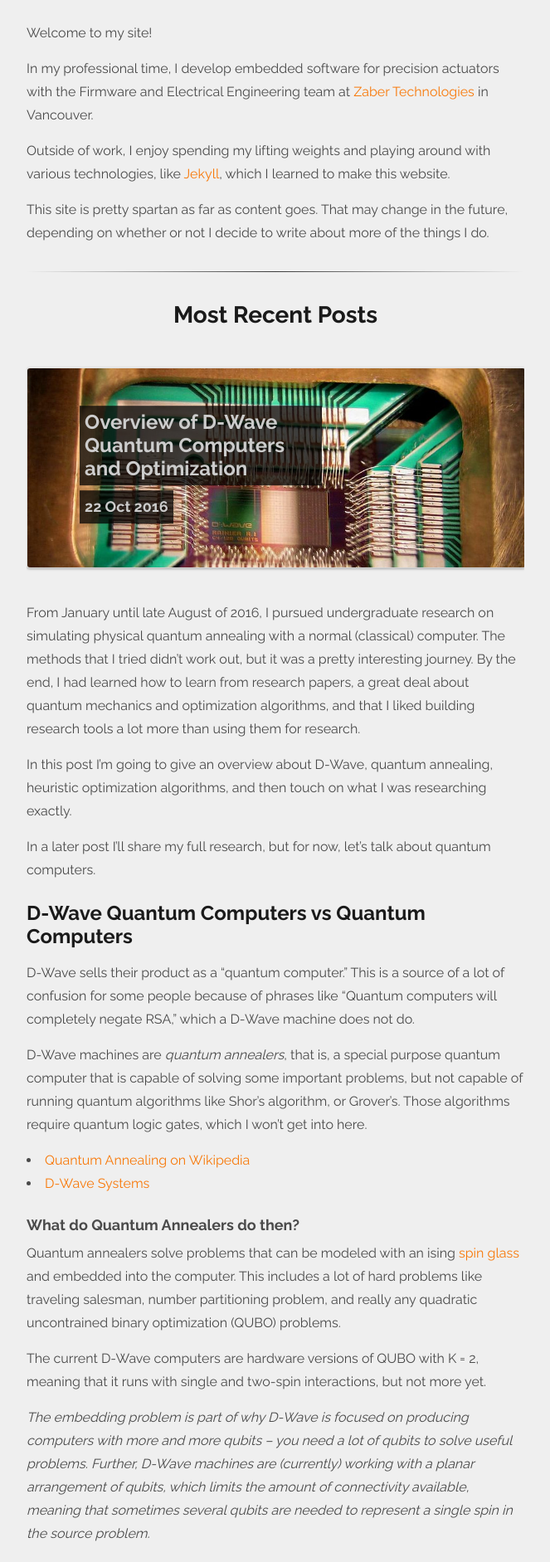
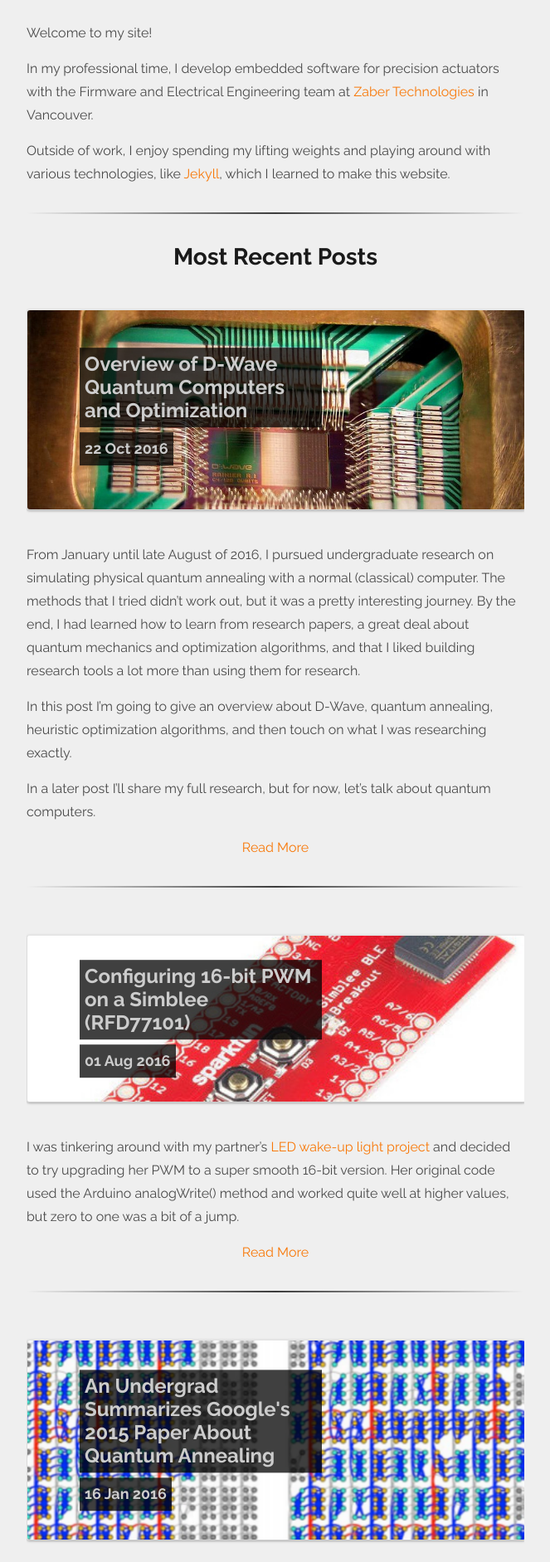
Before and after one commit to ezrasavard/ezrasavard.com, a Jekyll site: the page built from index.html, in a window 1280 px wide. Shown: the part 343-2226 px from the top of the page at 83% size, without its empty margins (308-971 px from the left). Built offline with Jekyll 4.4.1, drawn with Linux system fonts in a browser that asks for light colours; formulas are drawn with MathJax 3; the list of posts is cut into pages by our own code; some of the changed text lies outside the part shown.

Commit message:
fix vanishing div

```diff
--- a/_config.yml
+++ b/_config.yml
@@ -8,7 +8,7 @@
 favicon: favicon.png
 
 # Build settings
-paginate: 3
+paginate: 6
 #baseurl: "/ezorademo/" # the subpath of your site, e.g. /blog/
 baseurl: ""
 url: "http://www.ezrasavard.com" # the base hostname & protocol for your site
--- a/_includes/postlist.html
+++ b/_includes/postlist.html
@@ -21,6 +21,7 @@
 
     {% if post.excerpt %}
         <p>{{ post.excerpt }}</p>
+        <a href="{{ post.url | prepend: site.baseurl }}"><p style="text-align:center">Read More</p></a>
     {% endif %}
 {% endfor %}
 
--- a/_sass/ezora.scss
+++ b/_sass/ezora.scss
@@ -25,7 +25,7 @@
 .divider {  // accommodate different browsers
   background: -webkit-linear-gradient(left,rgba(255,255,255,0),$bg-color-dark,rgba(255,255,255,0));
   background: linear-gradient(to right,rgba(255,255,255,0),$bg-color-dark,rgba(255,255,255,0));
-  height: 1px;
+  height: 2px;
   margin: 32px 0;
 }
 
--- a/index.html
+++ b/index.html
@@ -10,7 +10,6 @@
         <p>Welcome to my site!</p>
         <p>In my professional time, I develop embedded software for precision actuators with the Firmware and Electrical Engineering team at <a href=http://www.zaber.com/>Zaber Technologies</a> in Vancouver.</p>
         <p>Outside of work, I enjoy spending my lifting weights and playing around with various technologies, like <a href=https://jekyllrb.com/>Jekyll</a>, which I learned to make this website.</p>
-        <p>This site is pretty spartan as far as content goes. That may change in the future, depending on whether or not I decide to write about more of the things I do.</p>
     </article>
     <div class="divider"></div>
     <h1 class="top-text">Most Recent Posts</h1>
```
Also changed, not shown: _posts/2016-10-22-overview-of-dwave-quantum-computers.md (+1 -1 lines). Lines whose indentation alone changed are shown as unchanged.
